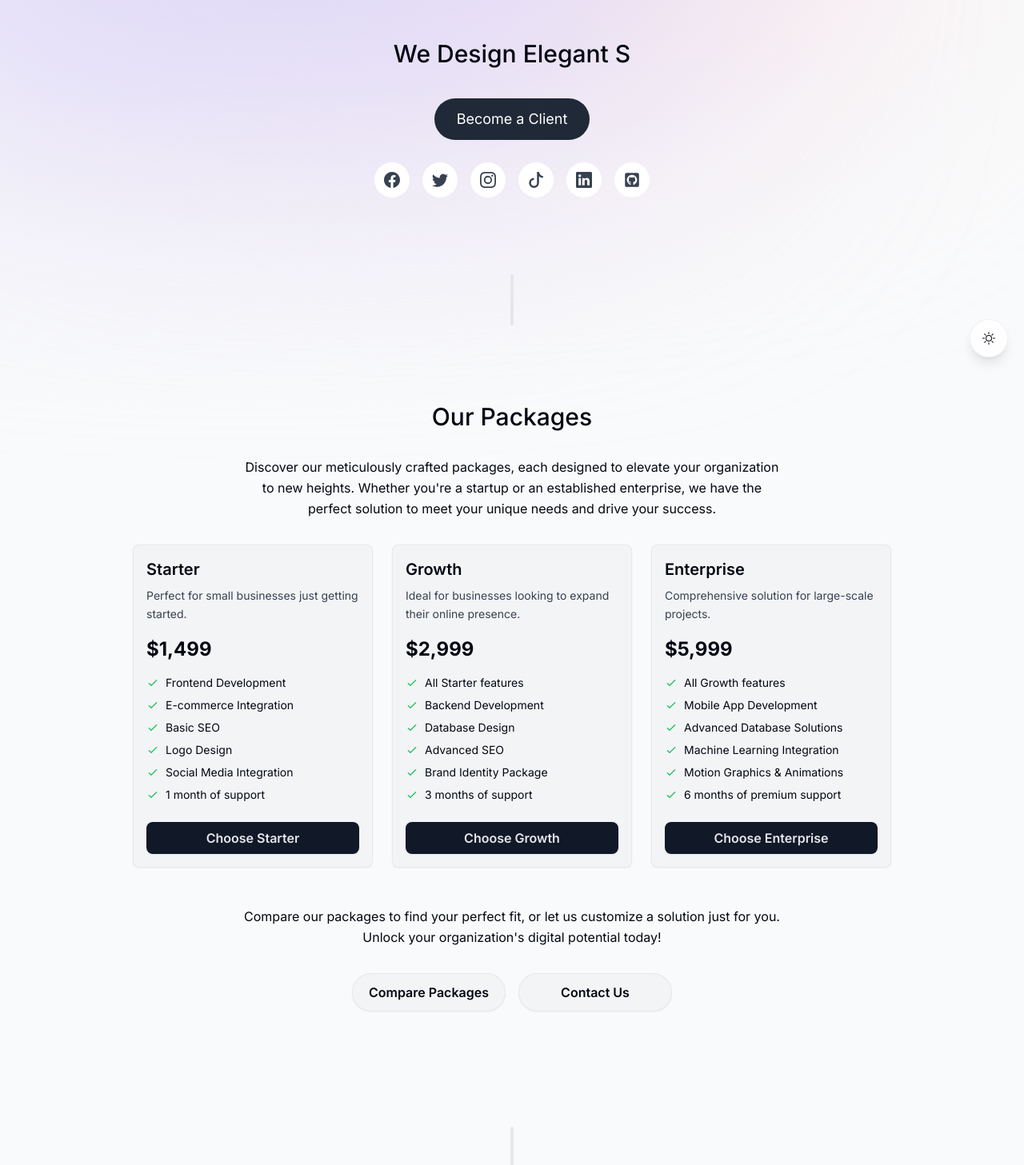
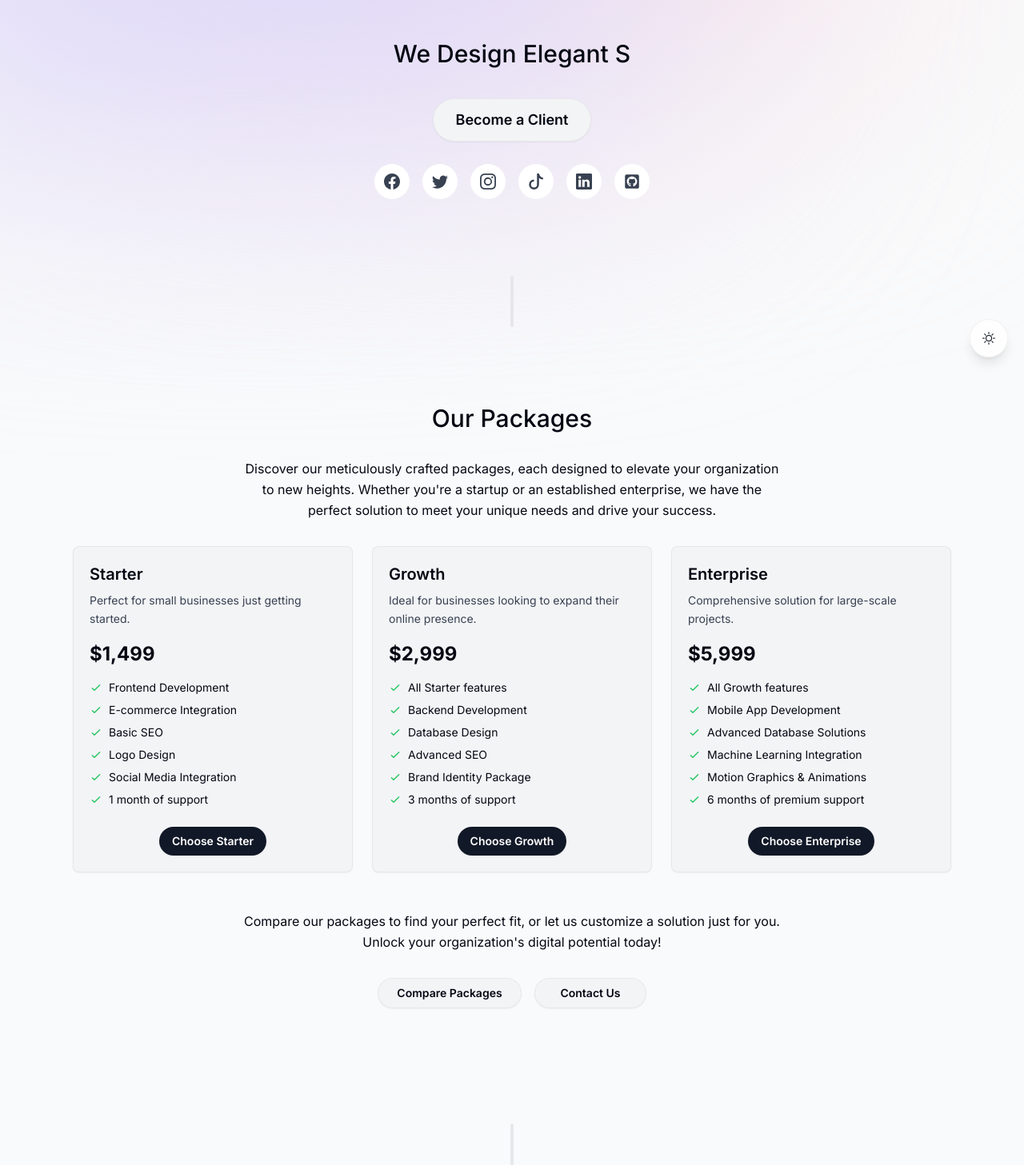
Before and after one commit to salihelfatih/sakia, a Next.js app: page / in a window 1280 px wide. Shown: the part 333-1790 px from the top of the page at 80% size. Built offline with nearby package versions, Linux system fonts and the light colour scheme; no server answers.

Commit message:
updates layout and description

```diff
--- a/app/layout.tsx
+++ b/app/layout.tsx
@@ -12,7 +12,8 @@ const inter = Inter({ subsets: ["latin"] });
 
 export const metadata = {
   title: "Sakia Labs",
-  description: "Sakia Labs is a software development agency.",
+  description:
+    "Sakia Labs | Empowering people and businesses with robust and elegant solutions. ✨🚀",
 };
 
 export default function RootLayout({
--- a/components/contact.tsx
+++ b/components/contact.tsx
@@ -60,14 +60,22 @@ const AnimatedSentence = ({ children }: { children: string }) => {
   return (
     <motion.p
       ref={ref}
-      className="text-gray-700 mb-4 dark:text-white/80"
+      className="text-gray-700 mb-8 dark:text-white/80 max-w-[45rem] mx-auto text-center px-4 sm:px-6 md:px-8 text-sm sm:text-base md:text-lg leading-relaxed"
       initial="hidden"
       animate={controls}
       variants={sentenceAnimation}
     >
-      {children.split("").map((char, index) => (
-        <motion.span key={`${char}-${index}`} variants={letterAnimation}>
-          {char === " " ? "\u00A0" : char}
+      {children.split(" ").map((word, wordIndex) => (
+        <motion.span key={`word-${wordIndex}`} className="inline-block mr-1">
+          {word.split("").map((char, charIndex) => (
+            <motion.span
+              key={`${char}-${charIndex}`}
+              variants={letterAnimation}
+              className="inline-block"
+            >
+              {char}
+            </motion.span>
+          ))}
         </motion.span>
       ))}
     </motion.p>
@@ -78,7 +86,7 @@ export default function Contact() {
   const ref = useSectionInView("Contact Us", 0.5);
 
   const sentence =
-    "We'd love to hear from you. Please fill out the form below.";
+    "We'd love to hear from you! Please fill out the form below.";
 
   const [formData, setFormData] = useState<FormData>({
     name: "",
@@ -159,7 +167,7 @@ export default function Contact() {
     <motion.section
       ref={ref}
       id="contact"
-      className="mb-20 sm:mb-28 w-full text-center overflow-hidden scroll-mt-28"
+      className="mb-20 sm:mb-28 w-full scroll-mt-28 flex flex-col items-center"
       initial={{ opacity: 0 }}
       whileInView={{ opacity: 1 }}
       transition={{ duration: 1 }}
@@ -170,7 +178,7 @@ export default function Contact() {
       <AnimatedSentence>{sentence}</AnimatedSentence>
 
       <motion.div
-        className="max-w-[45rem] mx-auto"
+        className="w-full max-w-[45rem] px-4 sm:px-6 md:px-8"
         initial={{ opacity: 0, y: 50 }}
         whileInView={{ opacity: 1, y: 0 }}
         transition={{ duration: 0.8, ease: "easeOut" }}
@@ -221,7 +229,7 @@ export default function Contact() {
 
             <button
               type="submit"
-              className="group flex items-center justify-center gap-2 h-[3rem] w-[8rem] bg-gray-900 text-white rounded-full outline-none transition-all focus:scale-110 hover:scale-110 hover:bg-gray-950 active:scale-105 disabled:scale-100 disabled:bg-opacity-65 self-center"
+              className="group flex items-center justify-center gap-2 h-[3rem] w-[8rem] bg-gray-900 text-white rounded-full outline-none transition-all focus:scale-110 hover:scale-110 hover:bg-gray-950 active:scale-105 disabled:scale-100 disabled:bg-opacity-65 mx-auto"
             >
               Send
             </button>
--- a/components/footer.tsx
+++ b/components/footer.tsx
@@ -22,14 +22,14 @@ interface SocialIconProps {
 const SocialIcon: React.FC<SocialIconProps> = ({ Icon, href }) => (
   <Magnetic>
     <motion.a
-      className="bg-white bg-opacity-80 p-2 sm:p-3 text-gray-500 hover:text-gray-950 flex items-center gap-2 rounded-full focus:scale-[1.15] hover:scale-[1.15] active:scale-105 transition cursor-pointer shadow-lg shadow-black/[0.03] backdrop-blur-[0.5rem] dark:bg-gray-950 dark:bg-opacity-75 dark:text-gray-500 dark:hover:text-gray-300"
+      className="bg-white bg-opacity-80 p-2 text-gray-500 hover:text-gray-950 flex items-center justify-center rounded-full focus:scale-[1.15] hover:scale-[1.15] active:scale-105 transition cursor-pointer shadow-lg shadow-black/[0.03] backdrop-blur-[0.5rem] dark:bg-gray-950 dark:bg-opacity-75 dark:text-gray-500 dark:hover:text-gray-300"
       href={href}
       target="_blank"
       rel="noopener noreferrer"
       whileHover={{ scale: 1.1 }}
       whileTap={{ scale: 0.95 }}
     >
-      <Icon size={18} className="sm:w-5 sm:h-5" />
+      <Icon size={18} />
     </motion.a>
   </Magnetic>
 );
@@ -57,11 +57,11 @@ export default function Footer() {
 
   return (
     <>
-      <footer className="bg-white bg-opacity-80 dark:bg-gray-950 dark:bg-opacity-75 shadow-lg shadow-black/[0.03] backdrop-blur-[0.5rem] border-t border-white border-opacity-40 dark:border-black/40">
-        <div className="container mx-auto py-8 px-4">
-          <div className="flex flex-wrap justify-between items-center">
+      <footer className="bg-white bg-opacity-80 dark:bg-gray-950 dark:bg-opacity-75 shadow-lg shadow-black/[0.03] backdrop-blur-[0.5rem] border-t border-white border-opacity-40 dark:border-black/40 mt-auto">
+        <div className="container mx-auto py-6 px-4">
+          <div className="flex flex-col space-y-6 md:flex-row md:justify-between md:items-center md:space-y-0">
             <motion.div
-              className="w-full md:w-1/3 mb-4 md:mb-0"
+              className="text-center md:text-left"
               initial={{ opacity: 0, y: 20 }}
               animate={{ opacity: 1, y: 0 }}
               transition={{ delay: 0.2 }}
@@ -70,13 +70,13 @@ export default function Footer() {
                 © {new Date().getFullYear()} Sakia Labs. All Rights Reserved.
               </p>
             </motion.div>
+
             <motion.div
-              className="w-full md:w-1/3 mb-4 md:mb-0"
+              className="flex justify-center space-x-3"
               initial={{ opacity: 0, y: 20 }}
               animate={{ opacity: 1, y: 0 }}
               transition={{ delay: 0.3 }}
             >
-              <div className="flex justify-center space-x-4">
               <SocialIcon
                 Icon={BsFacebook}
                 href="https://facebook.com/sakialabs"
@@ -101,21 +101,22 @@ export default function Footer() {
                 Icon={FaGithubSquare}
                 href="https://github.com/sakialabs"
               />
-              </div>
             </motion.div>
+
             <motion.div
-              className="w-full md:w-1/3"
+              className="text-center md:text-right"
               initial={{ opacity: 0, y: 20 }}
               animate={{ opacity: 1, y: 0 }}
               transition={{ delay: 0.4 }}
             >
-              <p className="text-sm text-gray-600 dark:text-gray-400 text-center md:text-right">
+              <p className="text-sm text-gray-600 dark:text-gray-400">
                 Phone: +1 (437) 219-9433
                 <br />
                 Email: hello@sakialabs.io
               </p>
             </motion.div>
           </div>
+
           <motion.div
             className="mt-6 text-center"
             initial={{ opacity: 0, y: 20 }}
--- a/components/intro.tsx
+++ b/components/intro.tsx
@@ -166,7 +166,11 @@ export default function Intro() {
             <Magnetic>
               <button
                 onClick={() => setShowClientDialog(true)}
-                className="bg-gray-800 text-white px-6 py-3 sm:px-7 sm:py-3 flex items-center gap-2 rounded-full outline-none focus:scale-110 hover:scale-110 hover:bg-gray-850 active:scale-105 transition mb-3 text-base sm:text-lg"
+                className="px-6 py-3 sm:px-7 bg-gray-100 border border-black/5 hover:bg-gray-200
+                dark:text-white dark:bg-white/10 dark:hover:bg-white/20 shadow-sm
+                font-semibold whitespace-nowrap sm:py-3 flex items-center gap-2 rounded-full
+                outline-none focus:scale-110 hover:scale-110 hover:bg-gray-850 active:scale-105 transition
+                mb-3 text-base sm:text-lg"
               >
                 Become a Client
               </button>
@@ -194,7 +198,10 @@ export default function Intro() {
               ].map((item, index) => (
                 <Magnetic key={index}>
                   <a
-                    className="bg-white p-2 sm:p-3 text-gray-700 hover:text-gray-950 flex items-center gap-2 rounded-full focus:scale-[1.15] hover:scale-[1.15] active:scale-105 transition cursor-pointer borderBlack dark:bg-white/10 dark:text-white/60"
+                    className="bg-white hover:bg-gray-200 p-2 sm:p-3 text-gray-700
+                    hover:text-gray-950 flex items-center gap-2 rounded-full focus:scale-[1.15]
+                    hover:scale-[1.15] active:scale-105 transition cursor-pointer borderBlack
+                    dark:bg-white/10 dark:text-white/60  dark:hover:bg-white/20"
                     href={item.href}
                     target="_blank"
                     rel="noopener noreferrer"
--- a/components/package.tsx
+++ b/components/package.tsx
@@ -41,20 +41,20 @@ export default function Package({
         rotate,
         scale,
       }}
-      className="group max-w-[300px] w-full"
+      className="w-full sm:w-[calc(50%-0.75rem)] lg:w-[calc(33.333%-1rem)] max-w-[350px]"
     >
       <section className="bg-gray-100 h-full border border-black/5 rounded-lg overflow-hidden relative hover:bg-gray-200 transition dark:text-white dark:bg-white/10 dark:hover:bg-white/20 shadow-sm">
-        <div className="p-4 flex flex-col h-full">
+        <div className="p-5 flex flex-col h-full">
           <h3 className="text-xl font-semibold">{title}</h3>
           <p className="mt-2 text-sm leading-relaxed text-gray-700 dark:text-white/70">
             {description}
           </p>
           <p className="mt-4 text-2xl font-bold">{price}</p>
-          <ul className="mt-4 space-y-2">
+          <ul className="mt-4 space-y-2 flex-grow">
             {features.map((feature, index) => (
               <li key={index} className="flex items-center">
                 <svg
-                  className="w-4 h-4 mr-2 text-green-500"
+                  className="w-4 h-4 mr-2 text-green-500 flex-shrink-0"
                   fill="none"
                   stroke="currentColor"
                   viewBox="0 0 24 24"
@@ -71,15 +71,17 @@ export default function Package({
               </li>
             ))}
           </ul>
+          <div className="mt-6 flex justify-center">
             <button
               onClick={() => onChoosePackage(title)}
-            className="mt-6 w-full py-2 px-4 rounded-lg font-semibold transition duration-300 ease-in-out
-             text-gray-200 bg-gray-900 hover:bg-gray-800 text-center shadow-sm
+              className="py-2 px-4 rounded-full font-semibold text-sm transition duration-300 ease-in-out
+               text-white bg-gray-900 hover:bg-gray-800 hover:scale-105 active:scale-95 shadow-sm
               "
             >
               Choose {title}
             </button>
           </div>
+        </div>
       </section>
     </motion.div>
   );
--- a/components/packages.tsx
+++ b/components/packages.tsx
@@ -62,7 +62,7 @@ export default function Packages() {
   };
 
   const buttonClasses =
-    "w-48 h-12 bg-gray-100 border border-black/5 rounded-full overflow-hidden relative hover:bg-gray-200 transition dark:text-white dark:bg-white/10 dark:hover:bg-white/20 shadow-sm px-4 py-2 font-semibold text-base whitespace-nowrap";
+    "px-4 py-2 bg-gray-100 border border-black/5 hover:bg-gray-200 dark:text-white dark:bg-white/10 dark:hover:bg-white/20 shadow-sm font-semibold text-xs sm:text-sm whitespace-nowrap rounded-full outline-none focus:scale-110 hover:scale-110 hover:bg-gray-850 active:scale-105 transition";
 
   return (
     <motion.section
@@ -91,12 +91,11 @@ export default function Packages() {
         transition={{ duration: 0.8 }}
       >
         {packageData.map((pack, index) => (
-          <div
+          <Package
             key={index}
-            className="w-full sm:w-[calc(50%-0.75rem)] lg:w-[calc(33.333%-1rem)] max-w-[350px]"
-          >
-            <Package {...pack} onChoosePackage={handleChoosePackage} />
-          </div>
+            {...pack}
+            onChoosePackage={handleChoosePackage}
+          />
         ))}
       </motion.div>
 
@@ -110,7 +109,7 @@ export default function Packages() {
 
       <motion.div
         ref={buttonRef}
-        className="w-full mt-8 flex justify-center items-center flex-col sm:flex-row gap-4"
+        className="w-full mt-8 flex justify-center items-center gap-4"
         initial={{ opacity: 0, y: 20 }}
         animate={buttonInView ? { opacity: 1, y: 0 } : { opacity: 0, y: 20 }}
         transition={{ duration: 0.5, delay: 0.2 }}
@@ -118,13 +117,16 @@ export default function Packages() {
         <Magnetic>
           <button
             onClick={() => setIsComparisonDialogOpen(true)}
-            className={buttonClasses}
+            className={`${buttonClasses} w-[160px] sm:w-[180px]`}
           >
             Compare Packages
           </button>
         </Magnetic>
         <Magnetic>
-          <button onClick={handleContactUs} className={buttonClasses}>
+          <button
+            onClick={handleContactUs}
+            className={`${buttonClasses} w-[120px] sm:w-[140px]`}
+          >
             Contact Us
           </button>
         </Magnetic>
```
Lines whose indentation alone changed are shown as unchanged.
